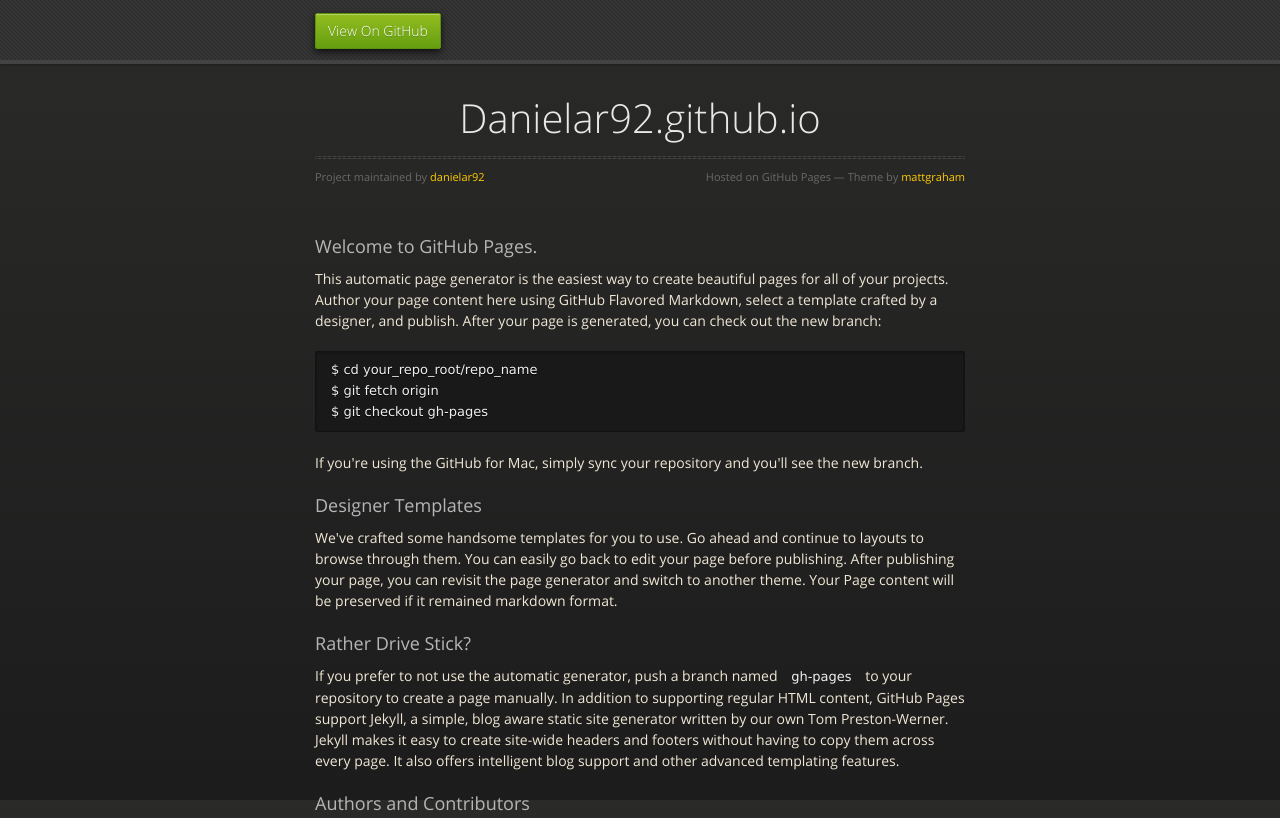
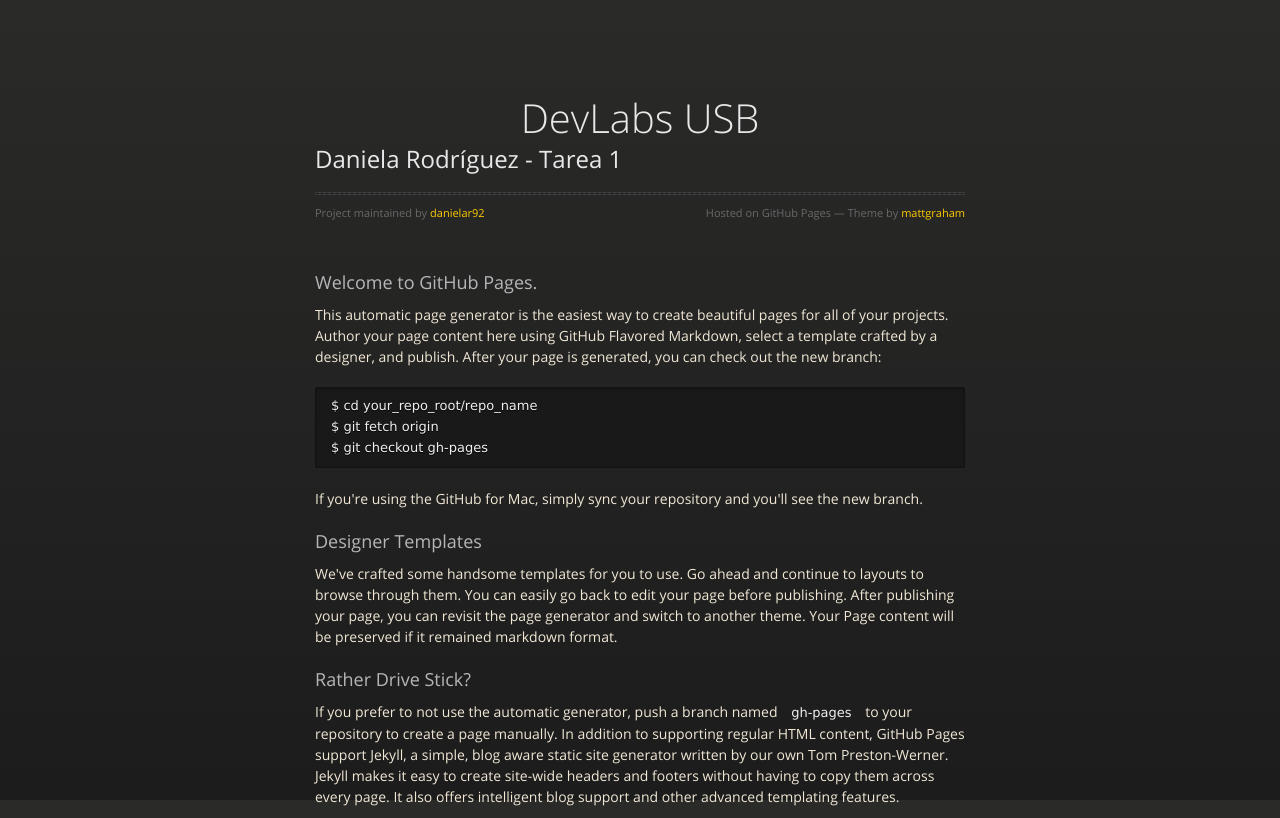
Before and after one commit to danielar92/danielar92.github.io, a plain HTML site: page index.html in a window 1280 px wide. Shown: the top 818 px of the page. Drawn offline with nearby package versions, Linux system fonts and the light colour scheme.

Commit message:
Update index.html

```diff
--- a/index.html
+++ b/index.html
@@ -18,17 +18,13 @@
 
   </head>
   <body>
-      <div id="header">
-        <nav>
-          <li class="fork"><a href="https://github.com/danielar92">View On GitHub</a></li>
-        </nav>
-      </div><!-- end header -->
 
     <div class="wrapper">
 
       <section>
         <div id="title">
-          <h1>Danielar92.github.io</h1>
+          <h1>DevLabs USB</h1>
+          <h2> Daniela Rodríguez - Tarea 1</h2>
           <p></p>
           <hr>
           <span class="credits left">Project maintained by <a href="https://github.com/danielar92">danielar92</a></span>
```
